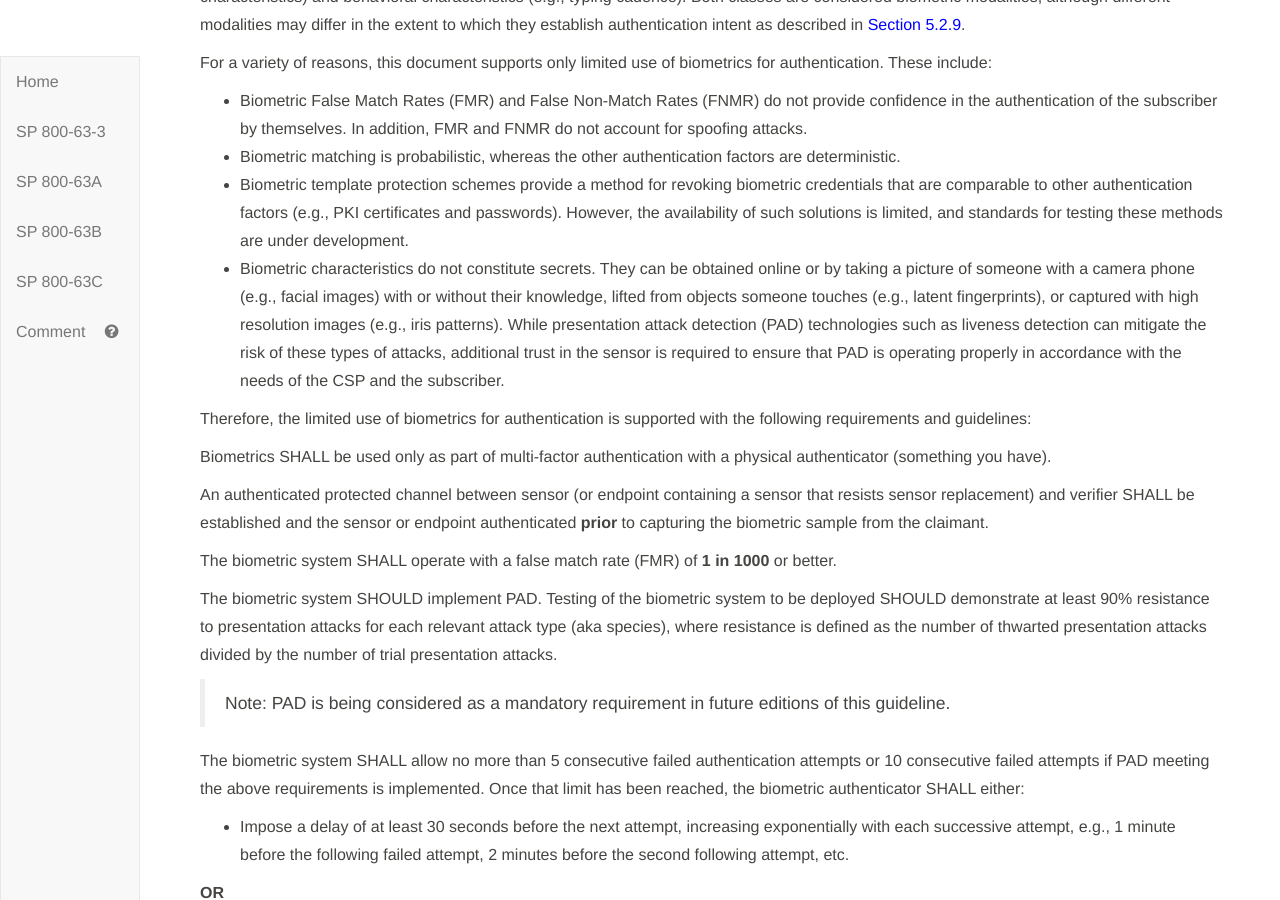
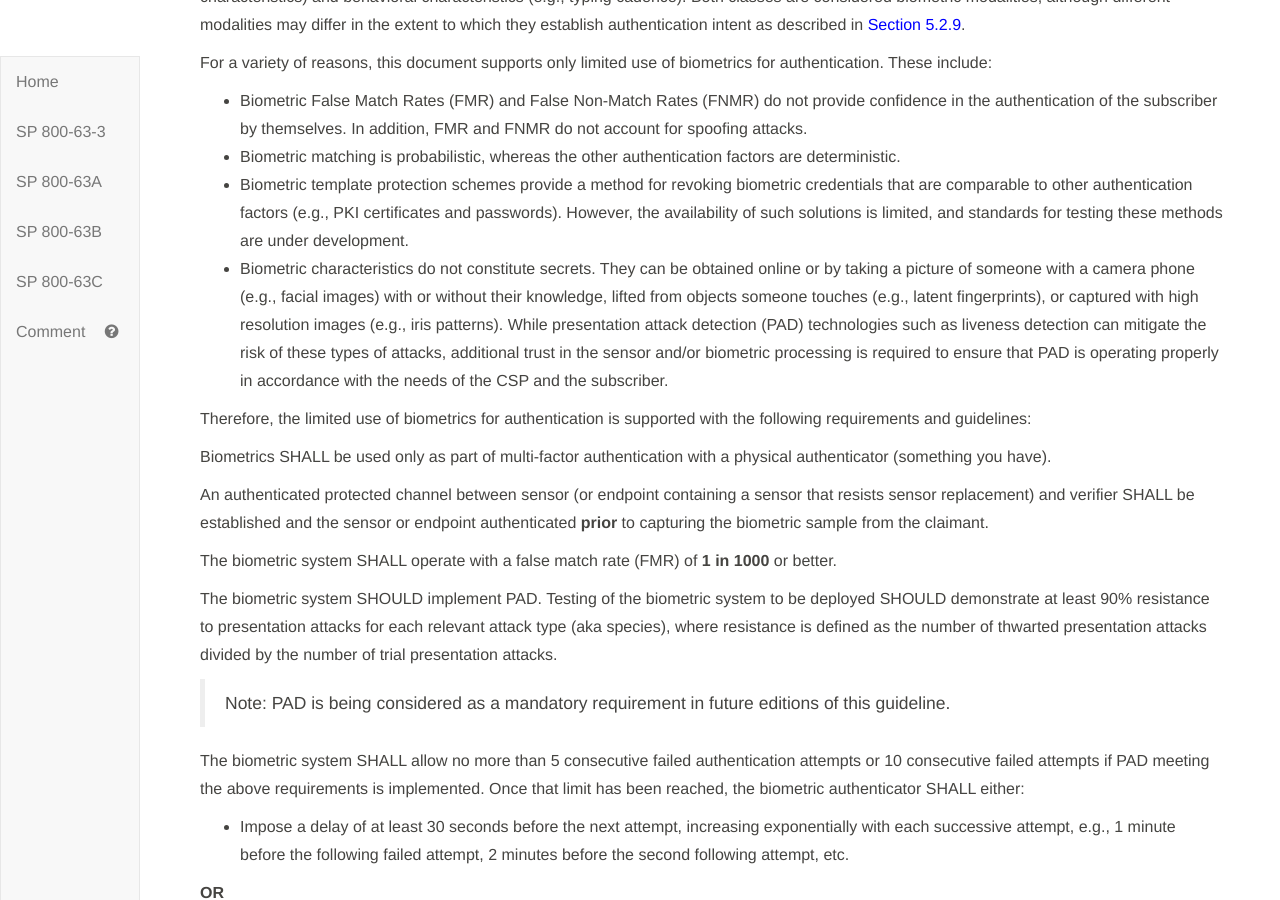
Before and after one commit to usnistgov/800-63-3, a Jekyll site: the page built from sp800-63b/sec5_authenticators.md, in a window 1280 px wide and 900 px high, scrolled down 11584 px. Built offline with Jekyll 4.4.1, drawn with Linux system fonts in a browser that asks for light colours; our own code applies the rules of GitHub Pages for plain Markdown files.

Commit message:
Clarify trust for PAD. Closes #681

```diff
--- a/sp800-63b/sec5_authenticators.md
+++ b/sp800-63b/sec5_authenticators.md
@@ -354,7 +354,7 @@
 - Biometric False Match Rates (FMR) and False Non-Match Rates (FNMR) do not provide confidence in the authentication of the subscriber by themselves. In addition, FMR and FNMR do not account for spoofing attacks.
 - Biometric matching is probabilistic, whereas the other authentication factors are deterministic.
 - Biometric template protection schemes provide a method for revoking biometric credentials that are comparable to other authentication factors (e.g., PKI certificates and passwords). However, the availability of such solutions is limited, and standards for testing these methods are under development.
-- Biometric characteristics do not constitute secrets.  They can be obtained online or by taking a picture of someone with a camera phone (e.g., facial images) with or without their knowledge, lifted from objects someone touches (e.g., latent fingerprints), or captured with high resolution images (e.g., iris patterns). While presentation attack detection (PAD) technologies such as liveness detection can mitigate the risk of these types of attacks, additional trust in the sensor is required to ensure that PAD is operating properly in accordance with the needs of the CSP and the subscriber.
+- Biometric characteristics do not constitute secrets.  They can be obtained online or by taking a picture of someone with a camera phone (e.g., facial images) with or without their knowledge, lifted from objects someone touches (e.g., latent fingerprints), or captured with high resolution images (e.g., iris patterns). While presentation attack detection (PAD) technologies such as liveness detection can mitigate the risk of these types of attacks, additional trust in the sensor and/or biometric processing is required to ensure that PAD is operating properly in accordance with the needs of the CSP and the subscriber.
 
 Therefore, the limited use of biometrics for authentication is supported with the following requirements and guidelines:
 
```
